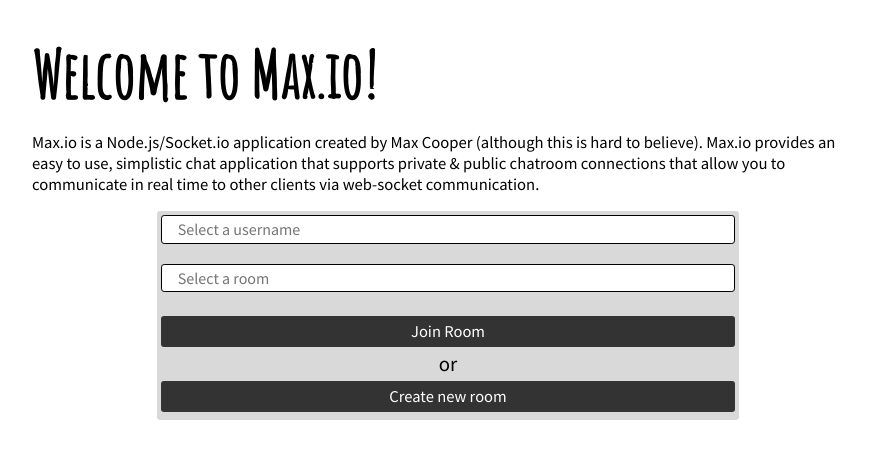
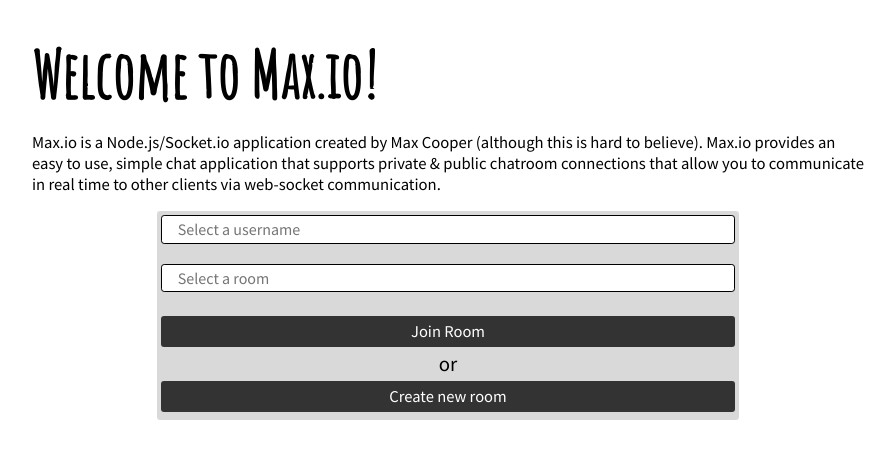
Before and after one commit to max-jpeg/max.io, a website: page maxmsg/views/login.html in a window 1280 px wide. Shown: the whole page, without its empty margins (192-1087 px from the left). Drawn offline with nearby package versions, Linux system fonts and the light colour scheme; no server answers.

Commit message:
Update login.html

```diff
--- a/maxmsg/views/login.html
+++ b/maxmsg/views/login.html
@@ -139,7 +139,7 @@
 
         <p>
             Max.io is a Node.js/Socket.io application created by Max Cooper (although this is hard to believe).
-            Max.io provides an easy to use, simplistic chat application that supports
+            Max.io provides an easy to use, simple chat application that supports
             private & public chatroom connections that allow you to communicate in real time
             to other clients via web-socket communication.
         </p>
```
